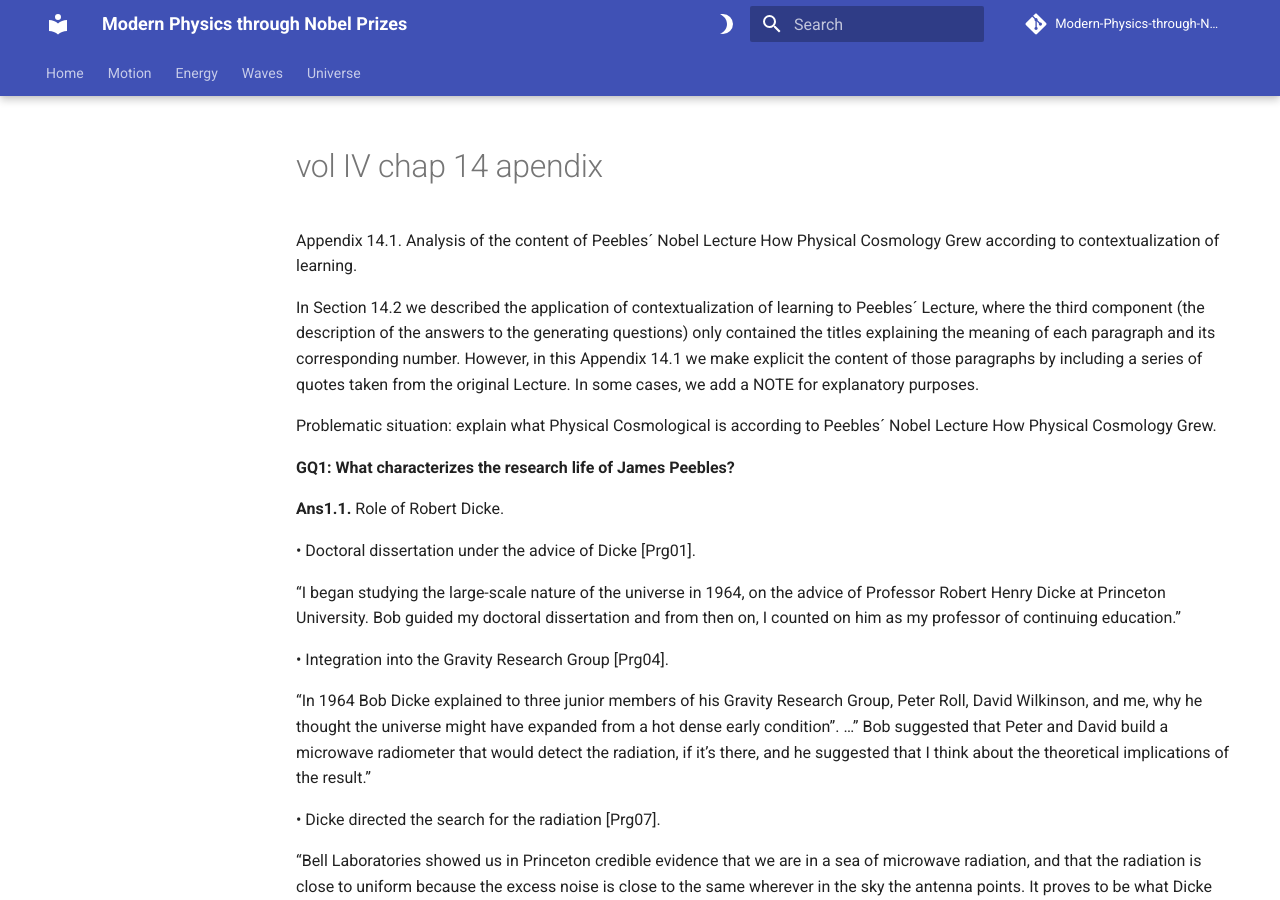
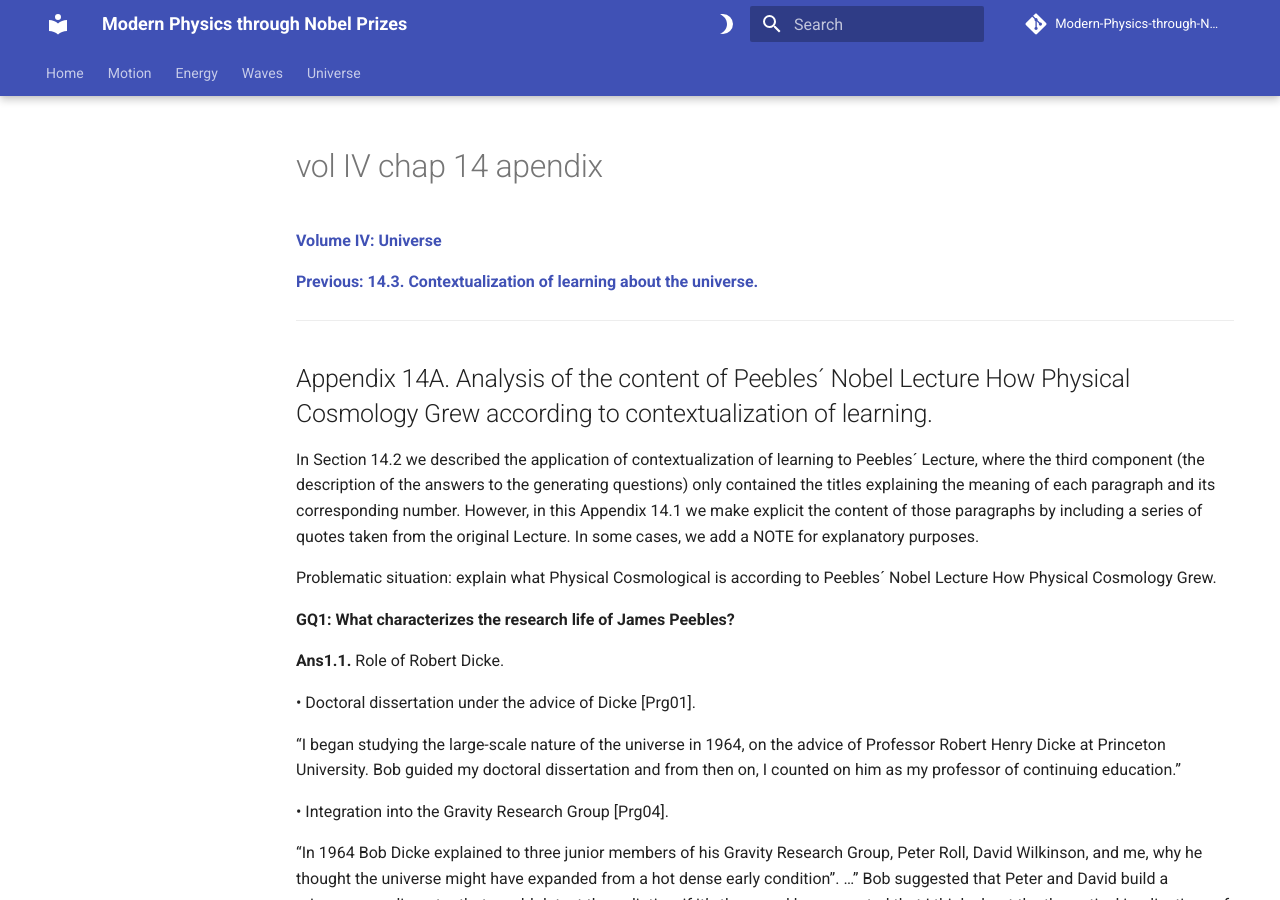
Before and after one commit to modphysnobel/modphysnobel.github.io, an MkDocs documentation site: the page built from docs/vol-IV/vol-IV-chap-14-apendix.md, in a window 1280 px wide and 900 px high. Built offline with MkDocs 1.6.1 and Material for MkDocs 9.7.7, drawn with Linux system fonts in a browser that asks for light colours; some web fonts are replaced; comment, search, counter and statistics services are not loaded.

Commit message:
Update vol-IV-chap-14-apendix.md

```diff
--- a/docs/vol-IV/vol-IV-chap-14-apendix.md
+++ b/docs/vol-IV/vol-IV-chap-14-apendix.md
@@ -1,4 +1,10 @@
-Appendix 14.1. Analysis of the content of Peebles´ Nobel Lecture How Physical Cosmology Grew according to contextualization of learning.
+[**Volume IV: Universe**](./volume-IV.md)
+
+[**Previous: 14.3. Contextualization of learning about the universe.**](./vol-IV-chap-14-sect-3.md)
+
+***
+
+## Appendix 14A. Analysis of the content of Peebles´ Nobel Lecture How Physical Cosmology Grew according to contextualization of learning.
 
 In Section 14.2 we described the application of contextualization of learning to Peebles´ Lecture, where the third component (the description of the answers to the generating questions) only contained the titles explaining the meaning of each paragraph and its corresponding number. However, in this Appendix 14.1 we make explicit the content of those paragraphs by including a series of quotes taken from the original Lecture. In some cases, we add a NOTE for explanatory purposes.
 
```
